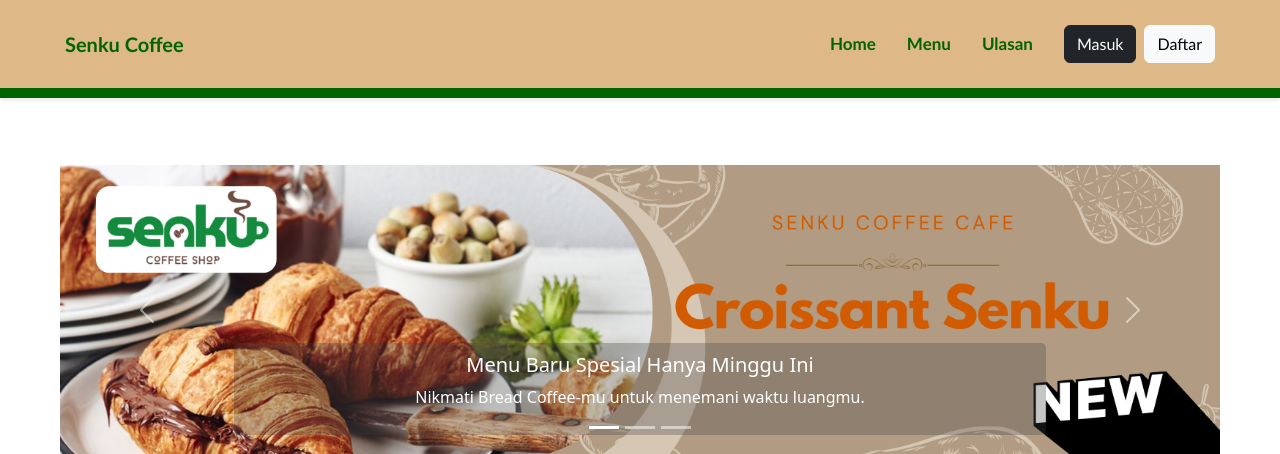
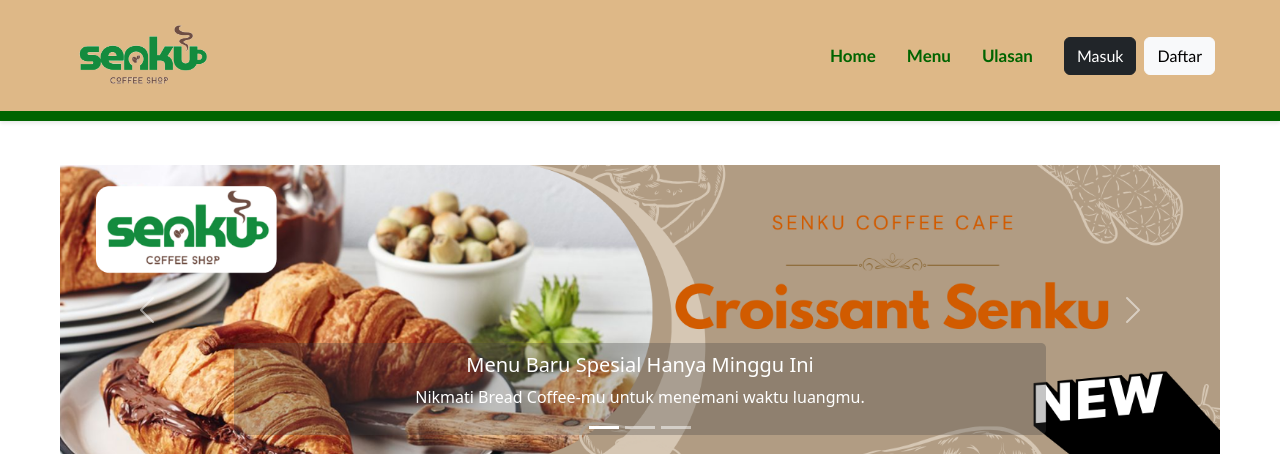
Before and after one commit to farrelzkrs/Pemwebsenku, a PHP site: page / in a window 1280 px wide. Shown: the top 454 px of the page. Run offline with PHP 8.4, Linux system fonts and the light colour scheme.

Commit message:
Update index.php

```diff
--- a/index.php
+++ b/index.php
@@ -82,7 +82,9 @@
     <div id="header">
         <nav class="navbar navbar-expand-lg navbar-custom fixed-top">
             <div class="container-fluid" style="margin: 0px 50px 0px 50px; padding: 15px;">
-                <a class="navbar-brand" href="#home" style="margin-right: 20px;">Senku Coffee</a>
+                <a href="" style="display: flex; align-items: center;">
+                    <img src="Gambar/Senku kafe.png" alt="Logo Senku Coffee" class="navbar-logo">
+                </a>
                 <button class="navbar-toggler" type="button" data-bs-toggle="collapse"
                     data-bs-target="#navbarSupportedContent" aria-controls="navbarSupportedContent"
                     aria-expanded="false" aria-label="Toggle navigation">
```
